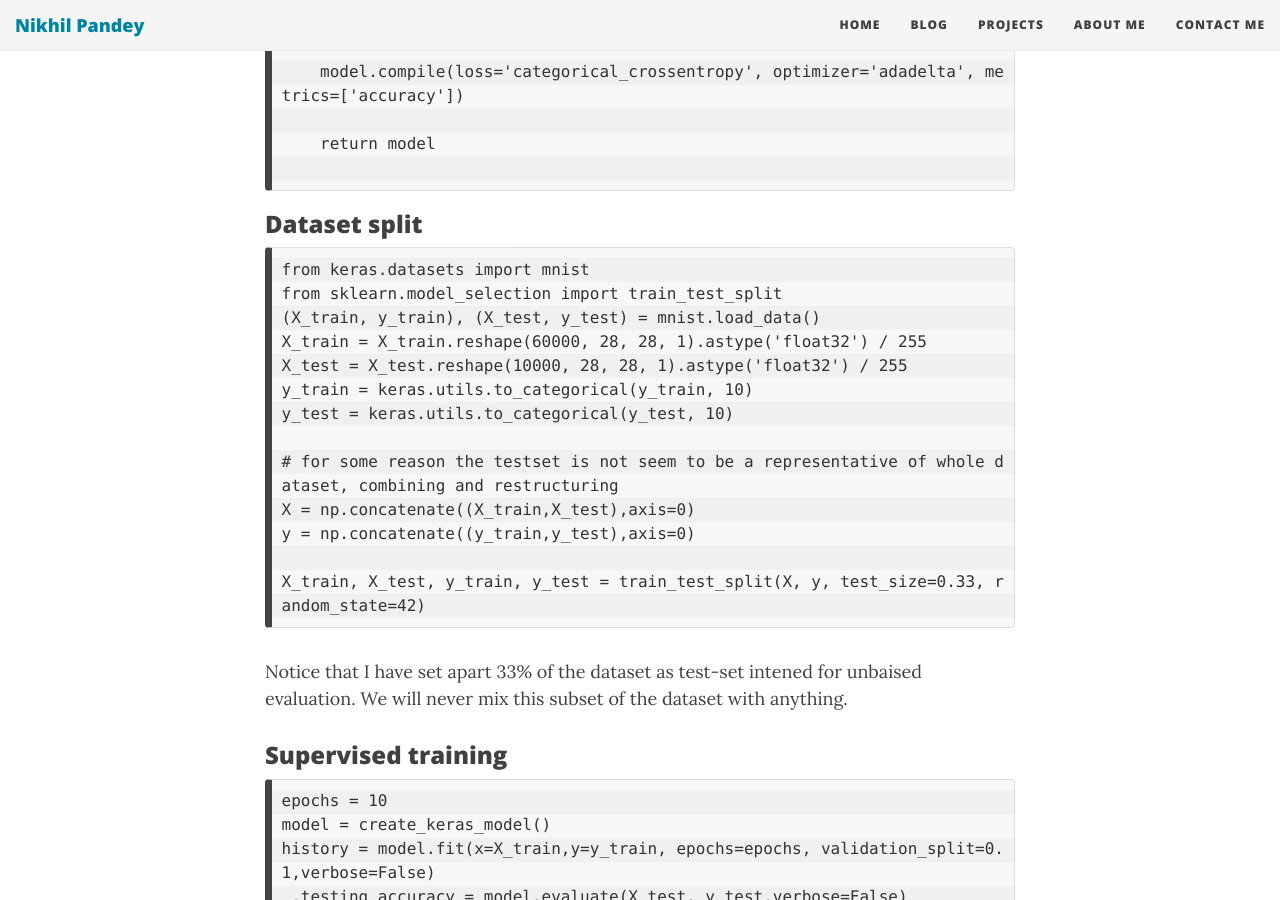
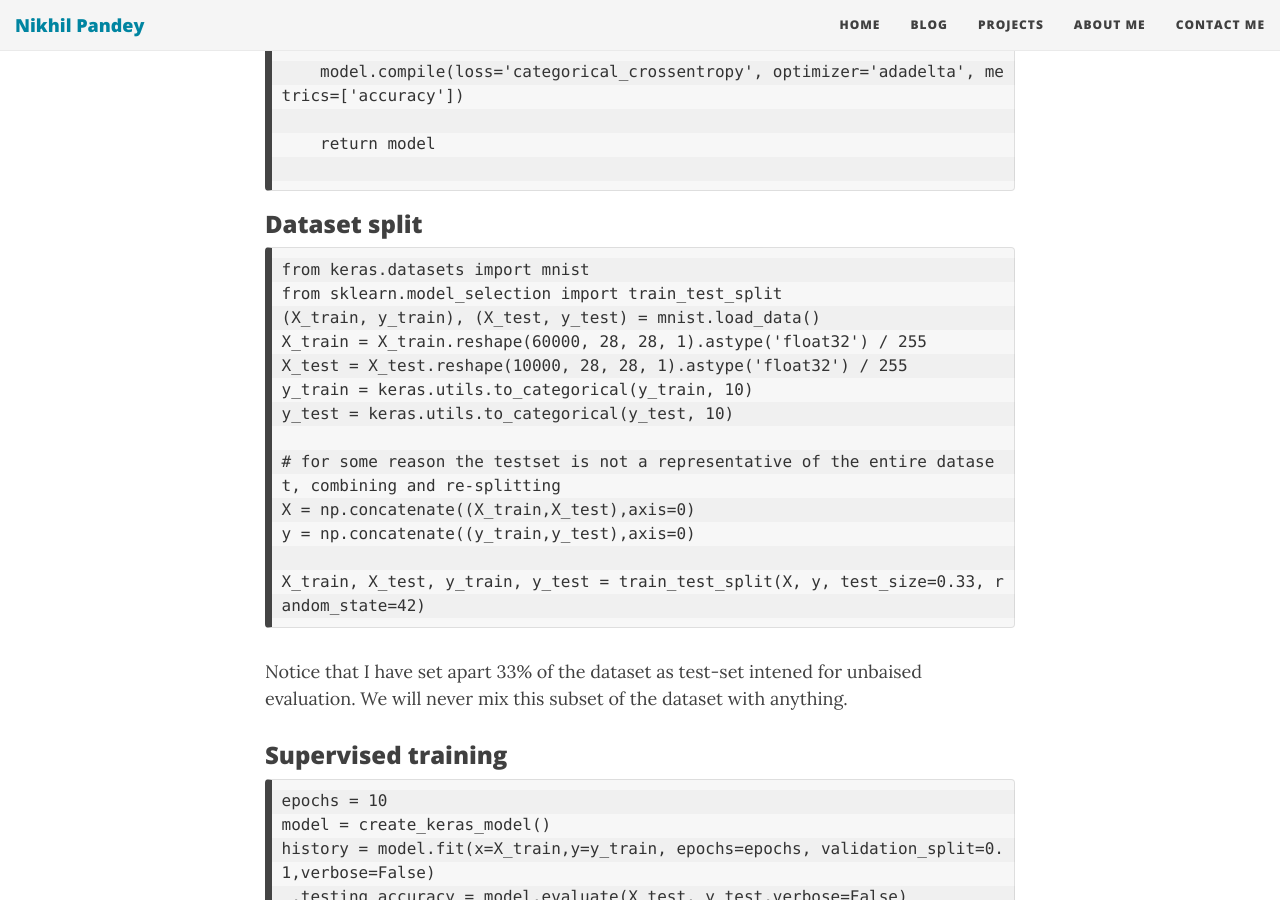
Before and after one commit to notenail/notenail.github.io, a Jekyll site: the page built from _posts/2020-08-29-activelearning.md, in a window 1280 px wide and 900 px high, scrolled down 2237 px. Built offline with Jekyll 4.4.1, drawn with Linux system fonts in a browser that asks for light colours; nearby versions of some CDN libraries; comment, search, counter and statistics services are not loaded.

```diff
--- a/_posts/2020-08-29-activelearning.md
+++ b/_posts/2020-08-29-activelearning.md
@@ -73,7 +73,7 @@
 y_train = keras.utils.to_categorical(y_train, 10)
 y_test = keras.utils.to_categorical(y_test, 10)
 
-# for some reason the testset is not seem to be a representative of whole dataset, combining and restructuring
+# for some reason the testset is not a representative of the entire dataset, combining and re-splitting
 X = np.concatenate((X_train,X_test),axis=0)
 y = np.concatenate((y_train,y_test),axis=0)
 
```
